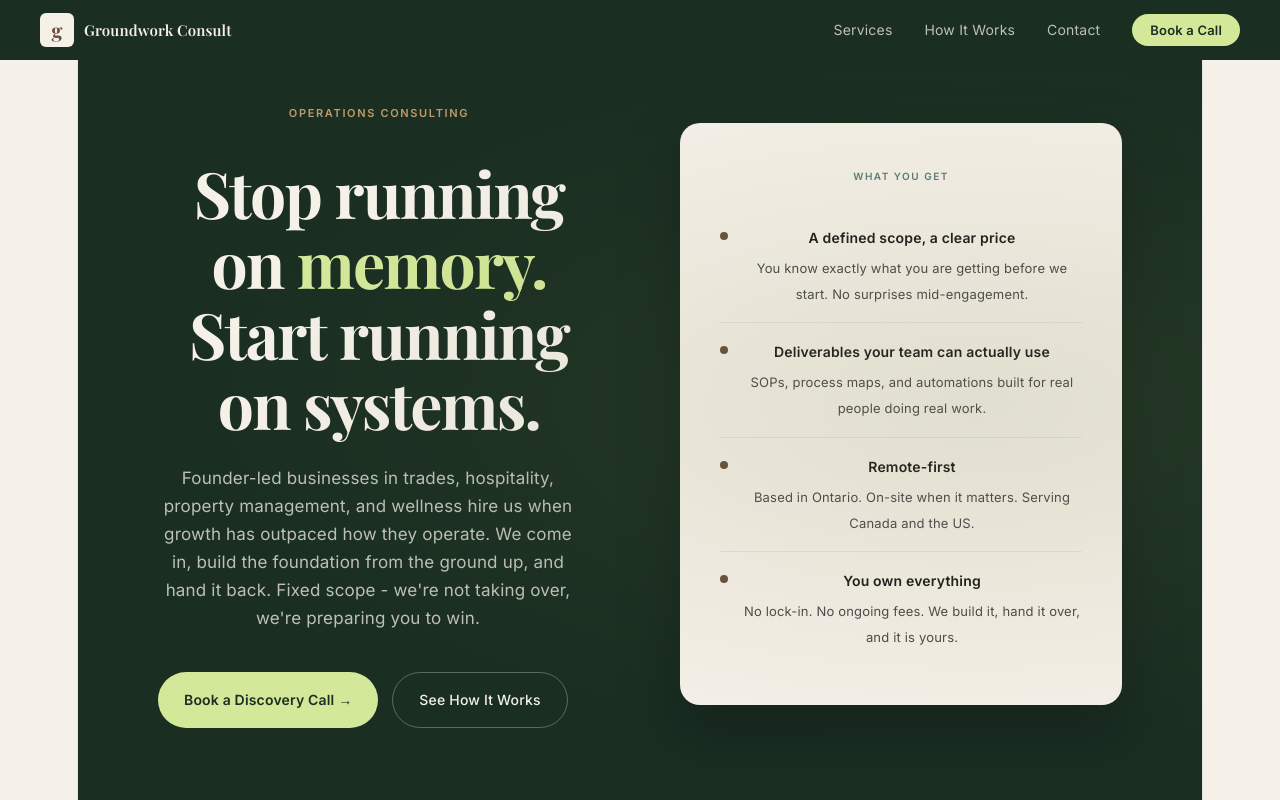
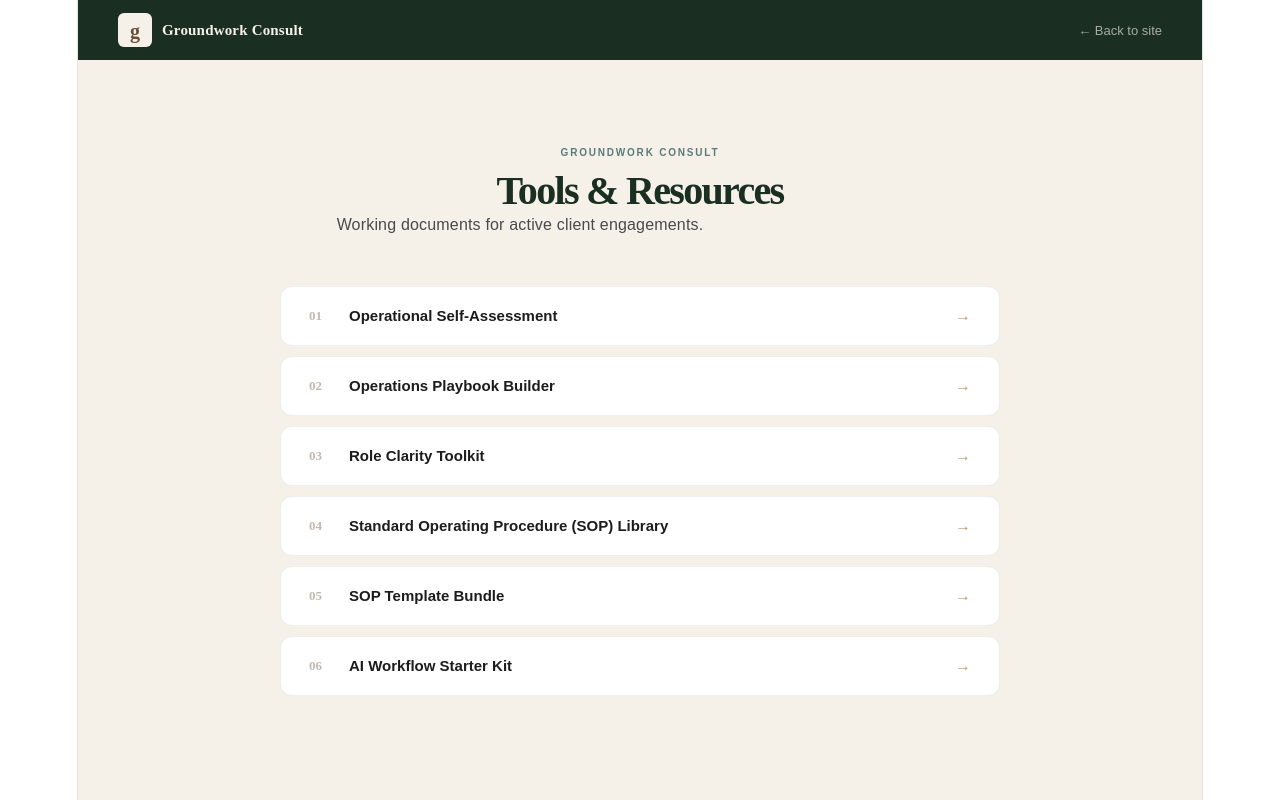
Before and after one commit to JenniferGroundwork/Groundwork, a React (Vite) app: page /#/tools in a window 1280 px wide. Shown: the top 800 px of the page. Built offline with nearby package versions, Linux system fonts and the light colour scheme.

Commit message:
fix routing

```diff
--- a/src/App.jsx
+++ b/src/App.jsx
@@ -1,4 +1,4 @@
-import { useState } from "react";
+import { useState, useEffect } from "react";
 import Home from "./Home";
 import SelfAssessment from "./groundwork-self-assessment";
 import SOPBundle from "./groundwork-sop-bundle";
@@ -26,7 +26,7 @@ const PRODUCTS = [
 ];
 
 function getView() {
-  window.location.hash = "#/tools";
+  return window.location.hash === "#/tools" ? "tools" : "home";
 }
 
 function LogoMark() {
@@ -40,6 +40,12 @@ function LogoMark() {
 export default function App() {
   const [view, setView]     = useState(getView);
   const [active, setActive] = useState(null);
+
+  useEffect(() => {
+    const onHashChange = () => setView(getView());
+    window.addEventListener("hashchange", onHashChange);
+    return () => window.removeEventListener("hashchange", onHashChange);
+  }, []);
 
   const goHome = () => {
     window.location.hash = "";
@@ -91,14 +97,14 @@ export default function App() {
         </div>
 
         {/* Content */}
-        <div style={{ maxWidth: 720, margin: "0 auto", padding: "80px 24px", textAlign: "center" }}>
+        <div style={{ maxWidth: 720, margin: "0 auto", padding: "80px 24px" }}>
           <p style={{ fontSize: 10, fontWeight: 600, letterSpacing: "0.18em", textTransform: "uppercase", color: "#5B7B7A", marginBottom: 12 }}>
             Groundwork Consult
           </p>
           <h1 style={{ fontFamily: "'Playfair Display', serif", fontSize: 40, fontWeight: 700, color: DARK_GREEN, margin: "0 0 8px" }}>
             Tools &amp; Resources
           </h1>
-          <p style={{ fontSize: 16, color: TEXT_MID, lineHeight: 1.6, maxWidth: 480, margin: "0 auto 48px" }}>
+          <p style={{ fontSize: 16, color: TEXT_MID, lineHeight: 1.6, marginBottom: 48, maxWidth: 480 }}>
             Working documents for active client engagements.
           </p>
 
```
